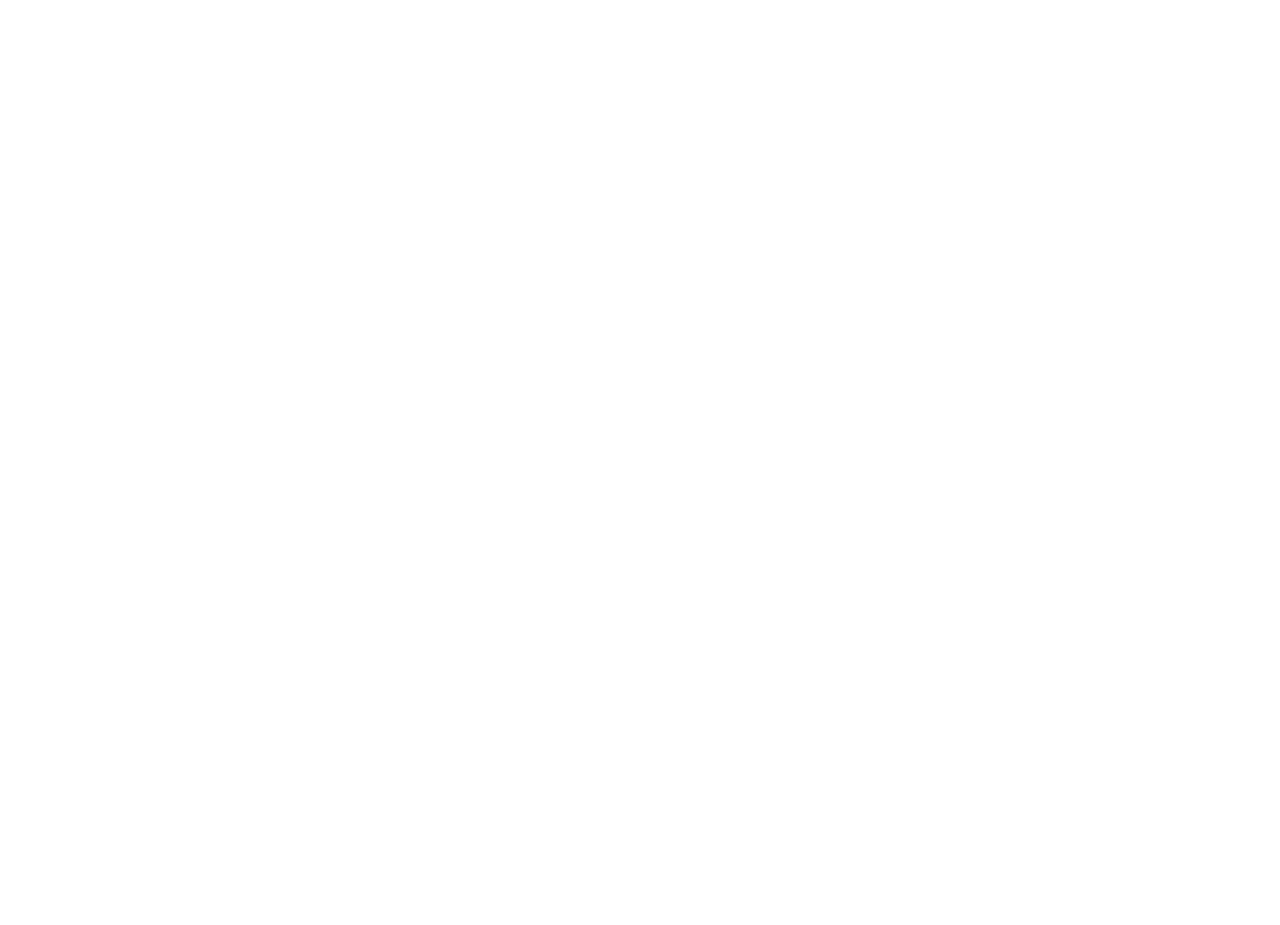
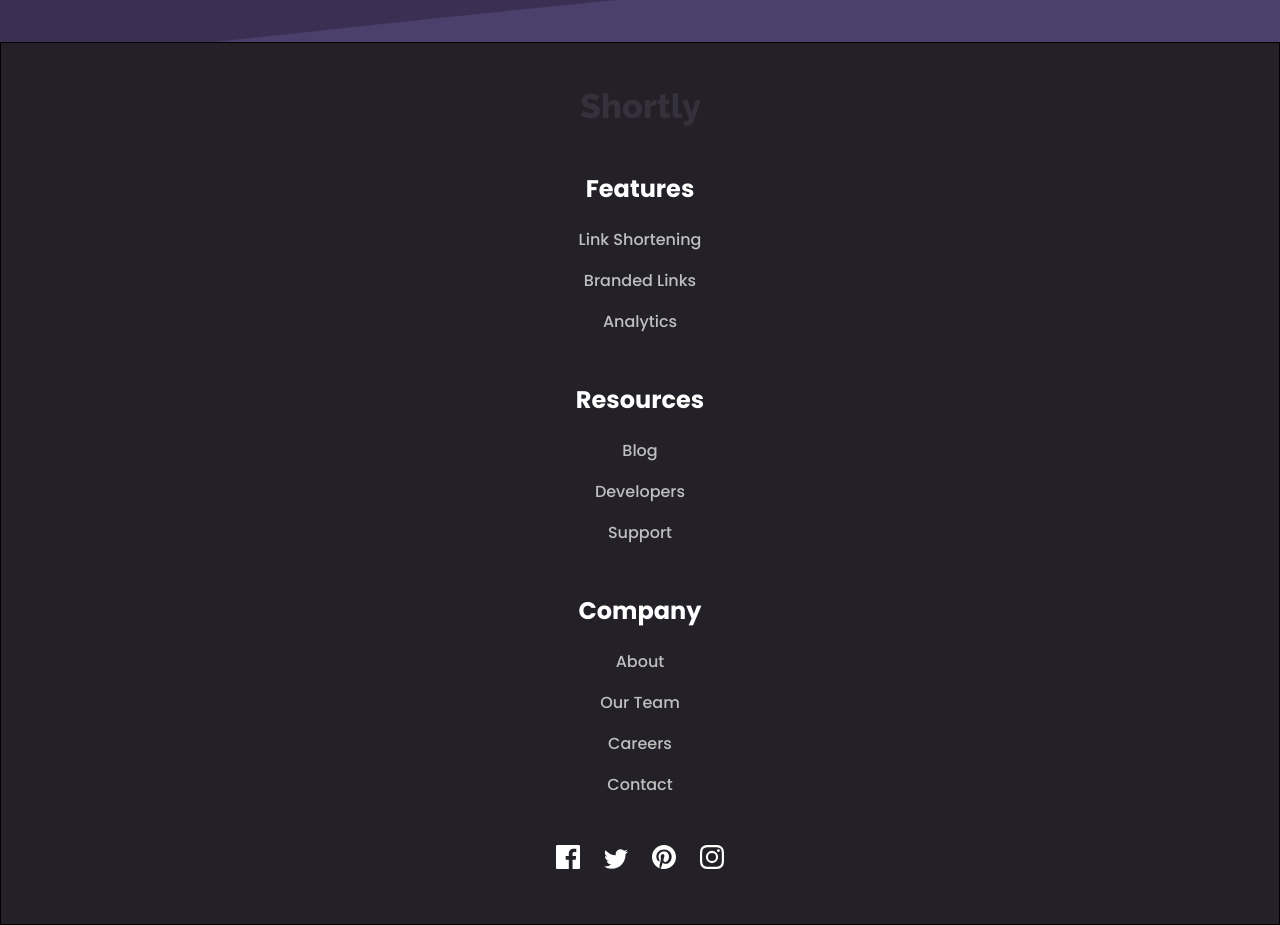
Before and after one commit to Heisdalu/url-shortener, a React (Create React App) app: page / in a window 1280 px wide. Shown: the part 3160-4085 px from the top of the page. Before the commit the page ends 3153 px from the top, so only its background shows below. Built offline with nearby package versions, Linux system fonts and the light colour scheme.

Commit message:
footer component

```diff
--- a/src/App.js
+++ b/src/App.js
@@ -2,12 +2,14 @@
 
 import "./App.css";
 import Detail from "./components/Detail/Detail";
+import Footer from "./components/Footer/Footer";
 
 const App = () => {
   return (
     <div className="main-container">
       <Header />
       <Detail />
+      <Footer />
     </div>
   );
 };
--- a/src/components/Detail/Detail.css
+++ b/src/components/Detail/Detail.css
@@ -2,9 +2,6 @@
   background-color: var(--neutral-gray);
   background-color: hsla(0, 0%, 75%, 0.244);
   padding-top: 150px;
-  padding-left: 2rem;
-  padding-right: 2rem;
-  padding-bottom: 1px;
 }
 
 .detail_header {
@@ -77,9 +74,9 @@
 }
 
 .other_detail {
-  height: 200px;
+  height: 250px;
   background-repeat: no-repeat;
-  /* background-size: 100% 100%; */
+  background-size: 100% 100%;
   background-image: url('../../assets//bg-boost-mobile.svg');
   background-color: var(--primary--dark-violet);
   display: flex;
@@ -105,3 +102,8 @@
   word-spacing: 3px;
   font-family: var(--font);
 }
+
+.detail_box1{
+ padding-left: 2rem;
+  padding-right: 2rem;
+}
--- a/src/components/Detail/Detail.js
+++ b/src/components/Detail/Detail.js
@@ -5,6 +5,7 @@
 const Detail = () => {
   return (
     <section className="detail_box">
+      <section className="detail_box1">
         <header className="detail_header">
           <h1 className="detail_header_title">Advanced Statisitcs</h1>
           <p className="detail_header_text">
@@ -21,7 +22,8 @@
             <h1 className="main_detail_title">Brand Recognition</h1>
             <p className="main_detail_content">
               Boost your brand recognition with each click. Generic links don't
-            mean a thing. Branded links help instil confidence in your content.
+              mean a thing. Branded links help instil confidence in your
+              content.
             </p>
           </article>
 
@@ -32,7 +34,8 @@
             <h1 className="main_detail_title">Detailed Records</h1>
             <p className="main_detail_content">
               Gain insights into who is clicking your links. Knowing when and
-            where people engage with your content helps inform better decisions.
+              where people engage with your content helps inform better
+              decisions.
             </p>
           </article>
 
@@ -47,6 +50,7 @@
             </p>
           </article>
         </section>
+      </section>
 
       <div className="other_detail">
         <h1 className="other_detail_title">Boost your links today</h1>
--- /dev/null
+++ b/src/components/Footer/Footer.css
@@ -0,0 +1,43 @@
+.footer {
+  border: 1px solid;
+  background-color: var(--neutral-dark-violet);
+  padding: 3rem 1rem;
+
+}
+
+.main_footer {
+  display: flex;
+  flex-direction: column;
+  justify-content: center;
+  align-items: center;
+  text-align: center;
+}
+
+.footer_title {
+  text-align: center;
+}
+
+.main_footer_title {
+  margin: 2rem 0 1.3rem 0;
+  color: #ffffff;
+  font-size: 1.5rem;
+}
+
+.feature_inner{
+  margin: 1rem 0 0.5rem 0;
+  color: var(--neutral-gray);
+  font-size: 1rem;
+}
+
+.feature_inner p {
+  margin: 0.5rem 0 1rem 0;
+}
+
+.social_media_links{
+  /* margin: 2rem 0; */
+  margin-top: 2rem;
+}
+
+.social_media_links span{
+  margin: 0 12px;
+}
--- /dev/null
+++ b/src/components/Footer/Footer.js
@@ -0,0 +1,63 @@
+import Logo from "../../assets/logo.svg";
+import instagram from "../../assets/icon-instagram.svg";
+import pinInterest from "../../assets/icon-pinterest.svg";
+import facebook from "../../assets/icon-facebook.svg";
+import twitter from "../../assets/icon-twitter.svg";
+import "./Footer.css";
+
+const Footer = () => {
+  return (
+    <footer className="footer">
+      <h1 className="footer_title">
+        <img src={Logo} alt="" />
+      </h1>
+
+      <div className="main_footer">
+        <section className="feature">
+          <h1 className="main_footer_title">Features</h1>
+          <div className="feature_inner">
+            <p>Link Shortening</p>
+            <p>Branded Links</p>
+            <p>Analytics</p>
+          </div>
+        </section>
+
+        <section className="feature">
+          <h1 className="main_footer_title">Resources</h1>
+          <div className="feature_inner">
+            <p>Blog</p>
+            <p>Developers</p>
+            <p>Support</p>
+          </div>
+        </section>
+
+        <section className="feature">
+          <h1 className="main_footer_title">Company</h1>
+          <div className="feature_inner">
+            <p>About</p>
+            <p>Our Team</p>
+            <p>Careers</p>
+            <p>Contact</p>
+          </div>
+        </section>
+
+        <section className="social_media_links">
+          <span>
+            <img src={facebook} alt="" />
+          </span>
+          <span>
+            <img src={twitter} alt="" />
+          </span>
+          <span>
+            <img src={pinInterest} alt="" />
+          </span>
+          <span>
+            <img src={instagram} alt="" />
+          </span>
+        </section>
+      </div>
+    </footer>
+  );
+};
+
+export default Footer;
```
Lines whose indentation alone changed are shown as unchanged.
